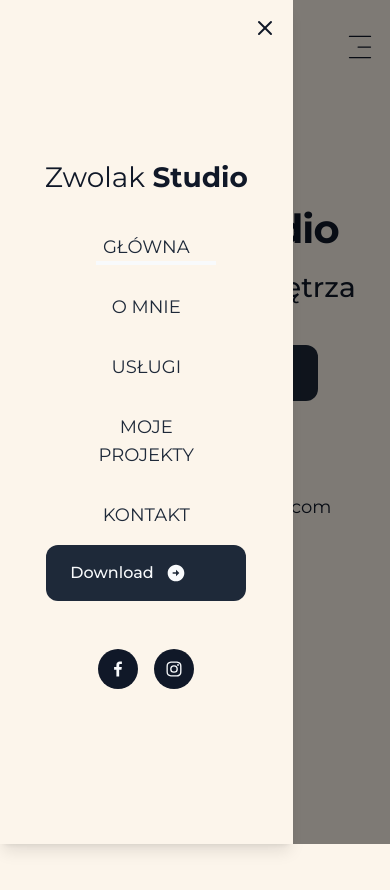
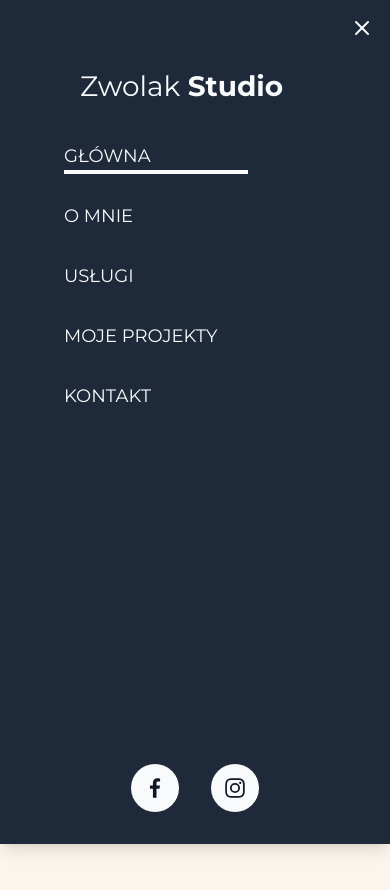
Before and after one commit to misiek869/zowlak_studio_website, a Next.js app: page / in a window 390 px wide. Both pictures are taken after a click on the button 360 px from the left and 46 px from the top of the page. Shown: the top 890 px of the page. Before the commit the page ends 844 px from the top, so only its background shows below. Built offline with nearby package versions, Linux system fonts and the light colour scheme.

Commit message:
restyle mobile nav

```diff
--- a/components/Header.tsx
+++ b/components/Header.tsx
@@ -16,17 +16,17 @@ import {
 
 const Header = () => {
 	return (
-		<div className='2xl:hidden absolute z-40 left-0 top-0 right-0'>
-			<div className='container mx-auto '>
-				<div className='flex items-center justify-between py-6'>
-					<Logo />
+		<div className='2xl:hidden z-40 left-0 top-0 right-0'>
+			<div className=' mx-auto '>
+				<div className='flex items-center justify-end py-6 '>
+					{/* <Logo /> */}
 					{/* nav mobile */}
 					<Sheet>
-						<SheetTrigger className='cursor-pointer text-[30px] text-gray-900'>
+						<SheetTrigger className='cursor-pointer text-[30px] text-gray-900 '>
 							<CiMenuFries />
 						</SheetTrigger>
 						<SheetContent
-							className='bg-primary border-0 flex flex-col items-center justify-center pt-16 pb-20'
+							className='w-full bg-gray-800 text-slate-50 border-0 flex flex-col items-baseline px-16 py-12 '
 							side='left'>
 							<SheetHeader>
 								<SheetTitle>
@@ -37,20 +37,19 @@ const Header = () => {
 								</SheetDescription>
 							</SheetHeader>
 							<NavLinks
-								linkStyle={'text-gray-800 text-center'}
-								containerStyles='flex flex-col gap-8 max-w-[100px]'
+								linkStyle={'text-slate-50 text-left'}
+								containerStyles='flex flex-col gap-8 max-w-[200px]'
 							/>
-							<div className=''>
-								{' '}
-								<button className='btn btn-lg btn-gray mb-12 xl:mb-8'>
+							<div className='absolute bottom-8 left-1/2 transform -translate-x-1/2'>
+								{/* <button className='btn btn-lg btn-gray mb-12 xl:mb-8'>
 									<div className='flex items-center gap-3'>
 										<span>Download</span>
 										<MdArrowCircleRight className='text-xl' />
 									</div>
-								</button>
+								</button> */}
 								<Socials
-									containerStyles='flex gap-4 justify-center'
-									iconStyles='bg-gray-900 text-slate-50 rounded-full hover:bg-gray-800 transition w-[40px] h-[40px] text-[20px] flex items-center justify-center cursor-pointer'
+									containerStyles='flex gap-8'
+									iconStyles='w-[48px] h-[48px] text-[26px] hover:text-slate-50 hover:bg-gray-900 transition-all duration-300 flex items-center justify-center rounded-full cursor-pointer bg-slate-50 text-gray-900'
 								/>
 							</div>
 						</SheetContent>
```
